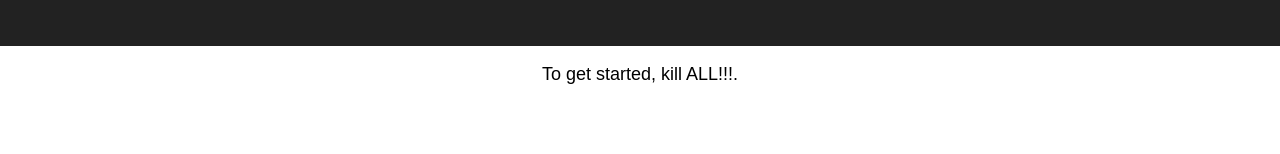
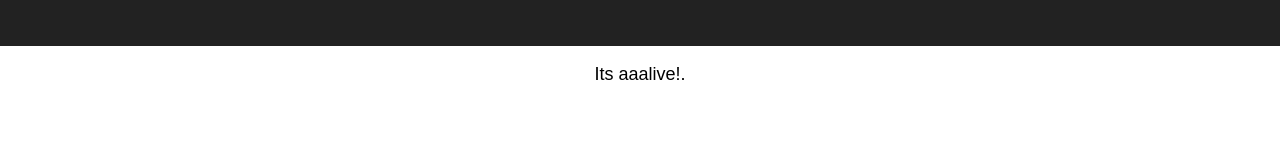
Before and after one commit to Baguvix72/reactTutorial, a React (Create React App) app: page / in a window 1280 px wide. Shown: the part 144-298 px from the top of the page. Built offline with nearby package versions, Linux system fonts and the light colour scheme.

Commit message:
Initial projects

```diff
--- a/src/Its.js
+++ b/src/Its.js
@@ -11,7 +11,7 @@ class Its extends Component {
           <h1 className="App-title">Welcome to hell!!!</h1>
         </header>
         <p className="App-intro">
-          To get started, kill ALL!!!.
+          Its aaalive!.
         </p>
       </div>
     );
```
